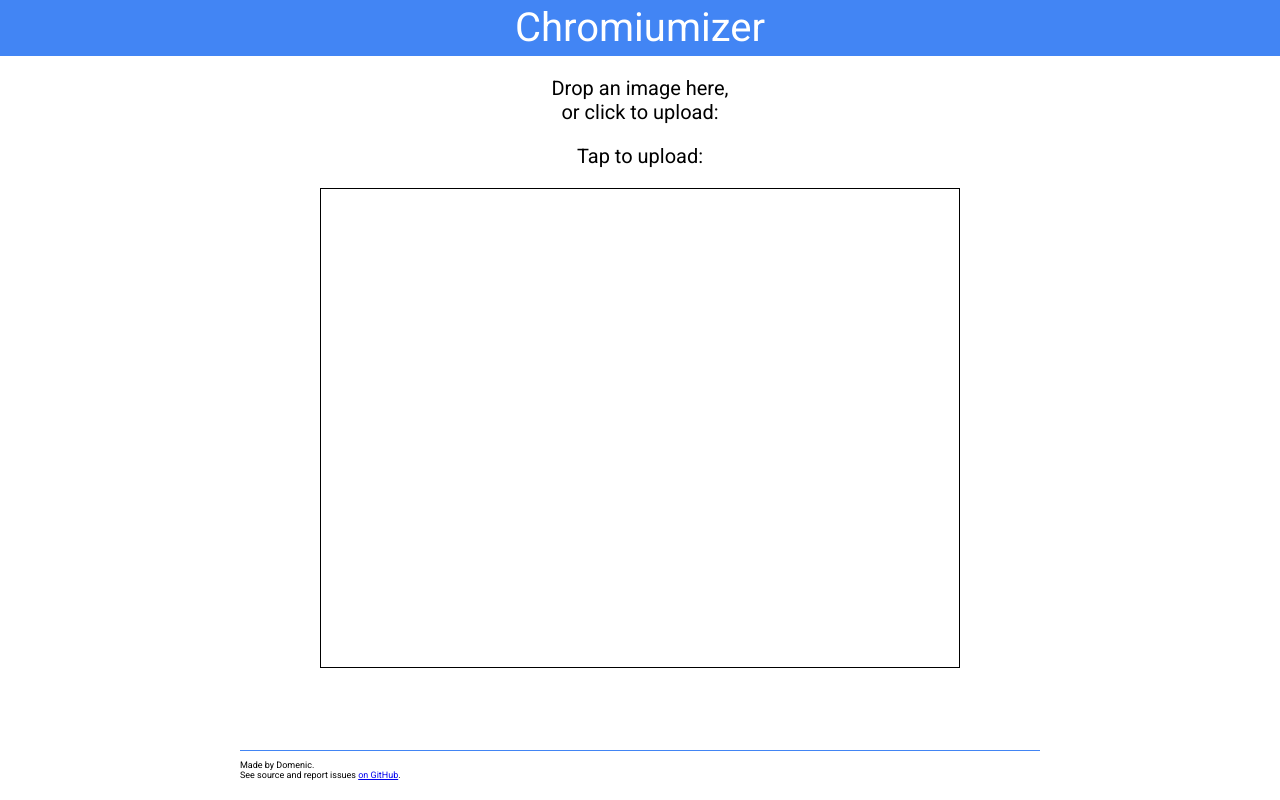
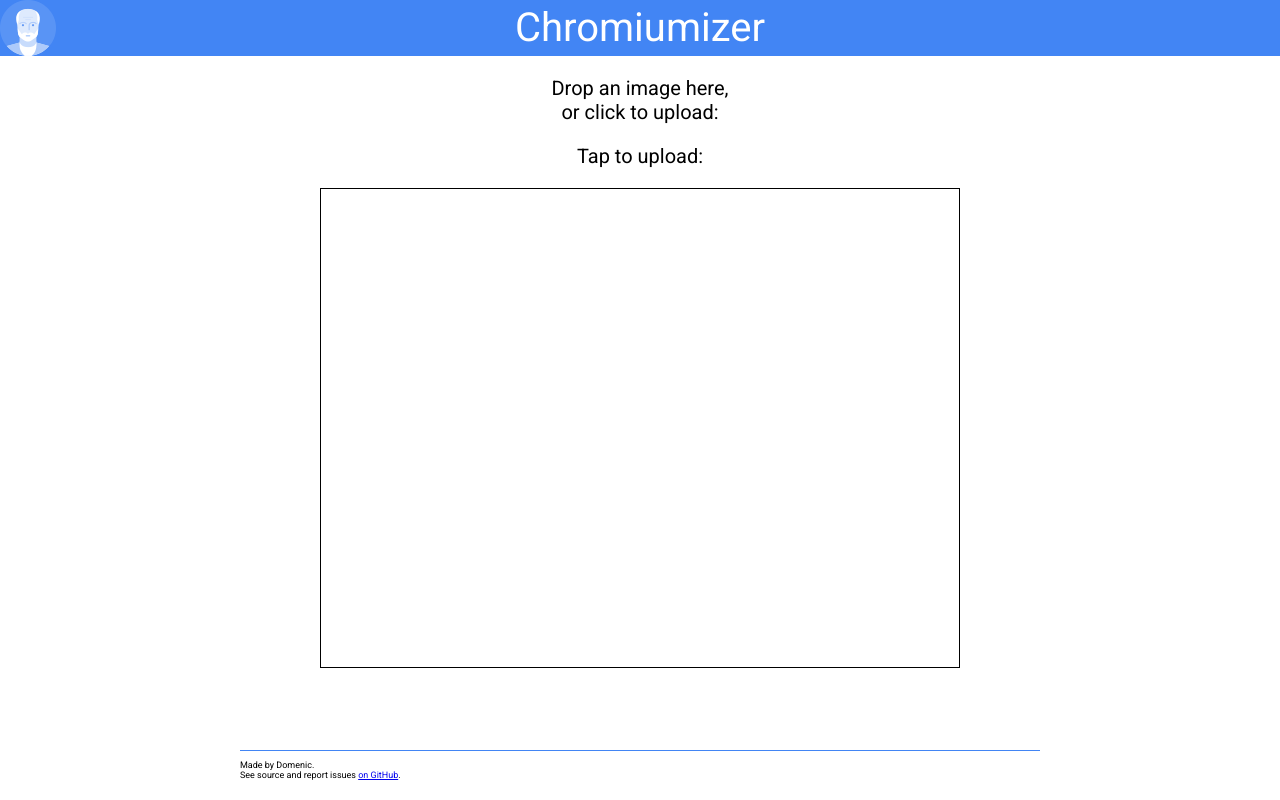
Before and after one commit to domenic/chromiumizer, a website with bundled scripts: page www/index.html in a window 1280 px wide. Built offline with nearby package versions, Linux system fonts and the light colour scheme.

Commit message:
Add logo and manifest

```diff
--- a/www/index.html
+++ b/www/index.html
@@ -8,10 +8,20 @@
 
 <link rel="stylesheet" href="https://fonts.googleapis.com/css?family=Roboto">
 <link rel="stylesheet" href="style.css">
+<link rel="manifest" href="manifest.json">
+
+<link rel="icon" type="image/png" href="images/chromiumizer-48.png" sizes="48x48">
+<link rel="icon" type="image/png" href="images/chromiumizer-56.png" sizes="56x56">
+<link rel="icon" type="image/png" href="images/chromiumizer-102.png" sizes="102x102">
+<link rel="icon" type="image/png" href="images/chromiumizer-144.png" sizes="144x144">
+<link rel="icon" type="image/png" href="images/chromiumizer-168.png" sizes="168x168">
+<link rel="icon" type="image/png" href="images/chromiumizer-256.png" sizes="256x256">
+<link rel="icon" type="image/png" href="images/chromiumizer-512.png" sizes="512x512">
 
 <script type="module" src="js/entry.mjs"></script>
 
 <header>
+  <img src="images/chromiumizer-56.png" srcset="images/chromiumizer-102.png 2x, images/chromiumizer-168.png 3x" width="56" height="56" alt="">
   <h1>Chromiumizer</h1>
 </header>
 
--- a/www/style.css
+++ b/www/style.css
@@ -44,6 +44,12 @@
   font-size: 40px;
   font-weight: normal;
   text-align: center;
+}
+
+header > img {
+  position: absolute;
+  top: 0;
+  left: 0;
 }
 
 main {
```
Also changed, not shown: www/images/chromiumizer-102.png (added), www/images/chromiumizer-144.png (added), www/images/chromiumizer-168.png (added), www/images/chromiumizer-256.png (added), www/images/chromiumizer-48.png (added), www/images/chromiumizer-512.png (added), www/images/chromiumizer-56.png (added), www/manifest.json (added).
